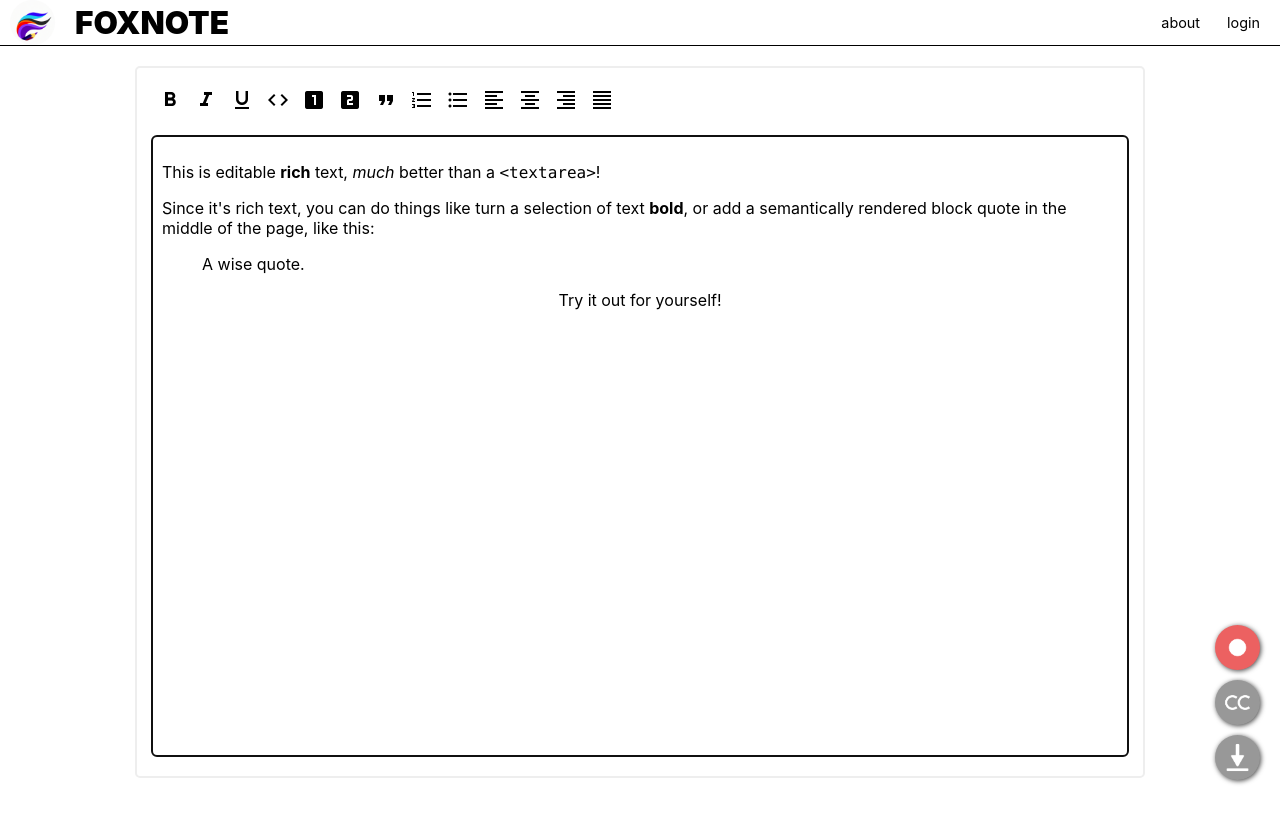
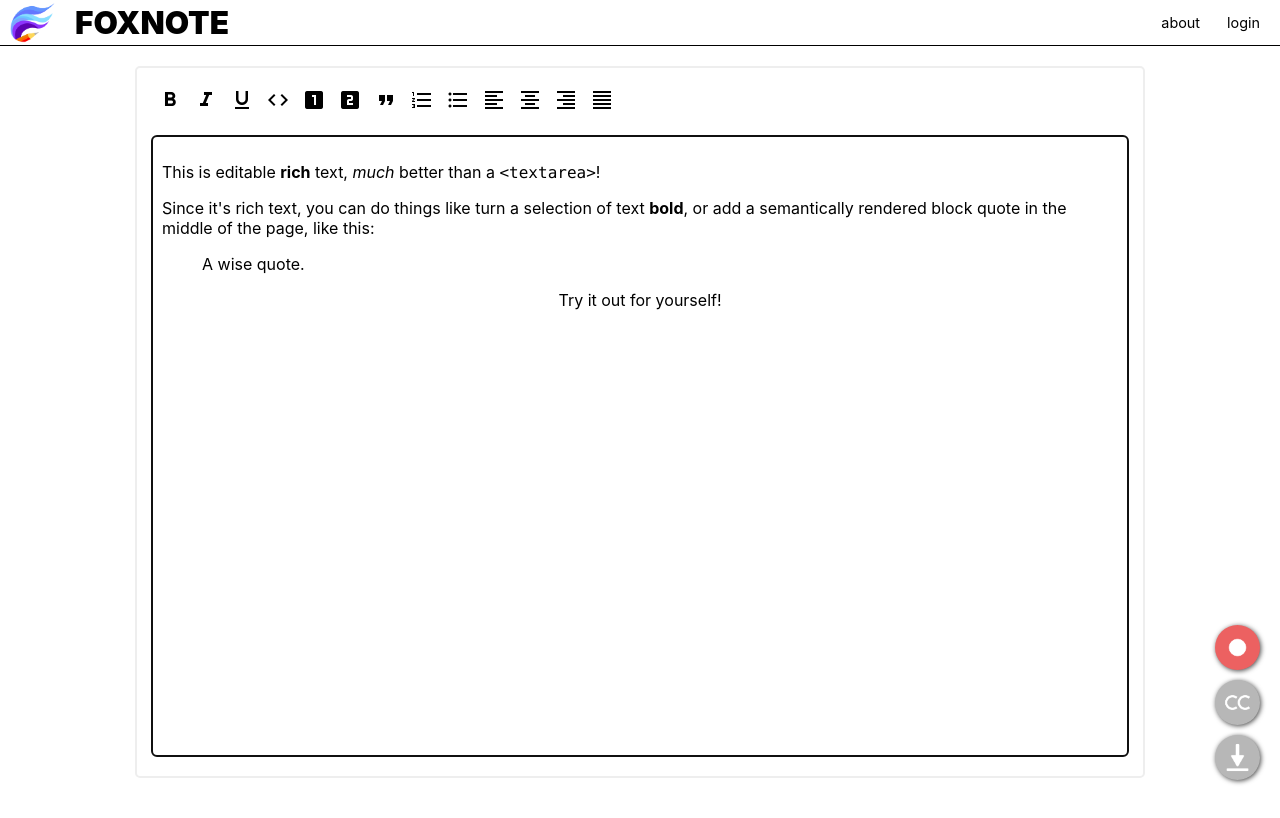
Before and after one commit to akashilangovan/FoxNote, a React (Create React App) app in the folder Client/: page /home in a window 1280 px wide. Built offline with nearby package versions, Linux system fonts and the light colour scheme.

Commit message:
style, im done

```diff
--- a/Client/src/App.css
+++ b/Client/src/App.css
@@ -48,6 +48,12 @@ div {
   height: 45px;
   line-height: 45px;
   color: black;
+  -webkit-transition: all 0.34s;
+  transition: all 0.34s;
+}
+
+#topNav div:hover {
+  color: #7CA6FF;
 }
 
 #topNav .left {
@@ -67,10 +73,9 @@ div {
 }
 
 #logo {
-  background-image: url("assets/logo.png");
+  background-image: url("assets/img_logo.png");
   height: 45px;
   width: 45px;
-  border-radius: 50%;
   background-size: 45px 45px;
   margin-right: 20px;
   overflow: hidden;
@@ -142,11 +147,11 @@ body {
 
 #cc {
   background-image: url("assets/img_cc.png");
-  background-color: #989898;
+  background-color: #b7b7b7;
 }
 
 #cc:hover {
-  background-color: #b9b9b9;
+  background-color: #d7d7d7;
 }
 
 #cc:active {
@@ -155,11 +160,11 @@ body {
 
 #down {
   background-image: url("assets/img_download.png");
-  background-color: #989898;
+  background-color: #b7b7b7;
 }
 
 #down:hover {
-  background-color: #b9b9b9;
+  background-color: #d7d7d7;
 }
 
 #down:active {
@@ -171,14 +176,17 @@ body {
   color: inherit;
   background-color: white;
   padding-top: 5px;
+  -webkit-transition: all 0.34s;
+  transition: all 0.34s;
+  border-radius: 5px;
 }
 
 .text-button:hover {
-  background-color: #EDEDED;
+  background-color: #b7b7b7;
 }
 
 .text-button:active {
-  background-color: #ffb62e;
+  background-color: #7CA6FF;
 }
 
 #content {
--- a/Client/src/App.scss
+++ b/Client/src/App.scss
@@ -22,8 +22,8 @@ $pause_color_active: #dbb700;
 // $end_color_hover: #f37d7d;
 // $end_color_active: #d65252;
 
-$down_color: #989898;
-$down_color_hover: #b9b9b9;
+$down_color: #b7b7b7;
+$down_color_hover: #d7d7d7;
 $down_color_active: #7e7e7e;
 
 $cc_color: $down_color;
@@ -34,7 +34,7 @@ $shadow: 1px 1px 5px #000000b9;
 $shadow_hover: 3px 3px 6px #00000082;
 $shadow_active: 2px 2px 4px #000000de;
 
-$accent_color: rgb(255, 182, 46);
+$accent_color: #7CA6FF;
 
 // $primary_color: #141414;
 // $secondary_color: #3f3f3f;
@@ -101,6 +101,10 @@ div {
   height: $nav_height;
   line-height: $nav_height;
   color: black;
+  transition: all 0.34s;
+  &:hover{
+    color: $accent_color;
+  }
 }
 #topNav .left {
   float: left;
@@ -118,10 +122,10 @@ div {
 }
 
 #logo {
-  background-image: url("assets/logo.png");
+  background-image: url("assets/img_logo.png");
   height: $nav_height;
   width: $nav_height;
-  border-radius: 50%;
+  // border-radius: 50%;
   background-size: $nav_height $nav_height;
   margin-right: 20px;
 
@@ -217,8 +221,10 @@ body {
   color: inherit;
   background-color: white;
   padding-top: 5px;
+  transition: all 0.34s;
+  border-radius: 5px;
   &:hover {
-    background-color: #EDEDED;
+    background-color: $cc_color;
   }
   &:active {
     background-color: $accent_color;
```
Also changed, not shown: 1 other file (tests, documents, lock files or other folders).
